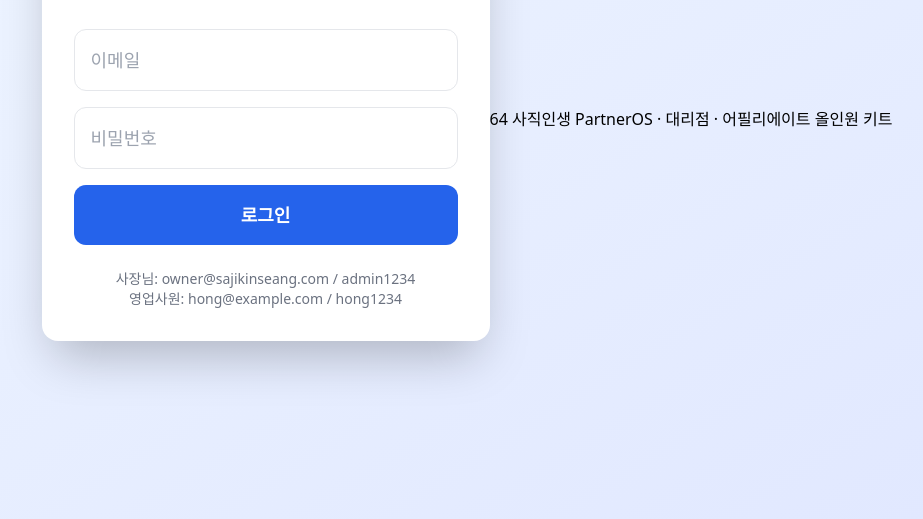
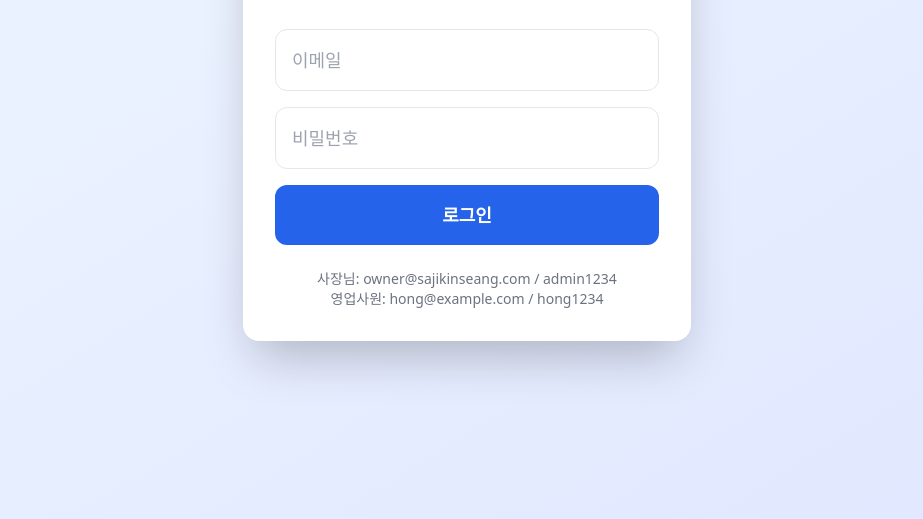
Before and after one commit to Sangsooseo/tiny2world-partneros, a plain HTML site: page login.html in a window 1280 px wide. Shown: the part 281-800 px from the top of the page, without its empty margins (173-1096 px from the left). Drawn offline with nearby package versions, Linux system fonts and the light colour scheme.

Commit message:
Update login.html

```diff
--- a/login.html
+++ b/login.html
@@ -48,5 +48,3 @@ if (e.key==='Enter') login();
 </script>
 </body>
 </html>
-64
-사직인생 PartnerOS · 대리점 · 어필리에이트 올인원 키트
```
